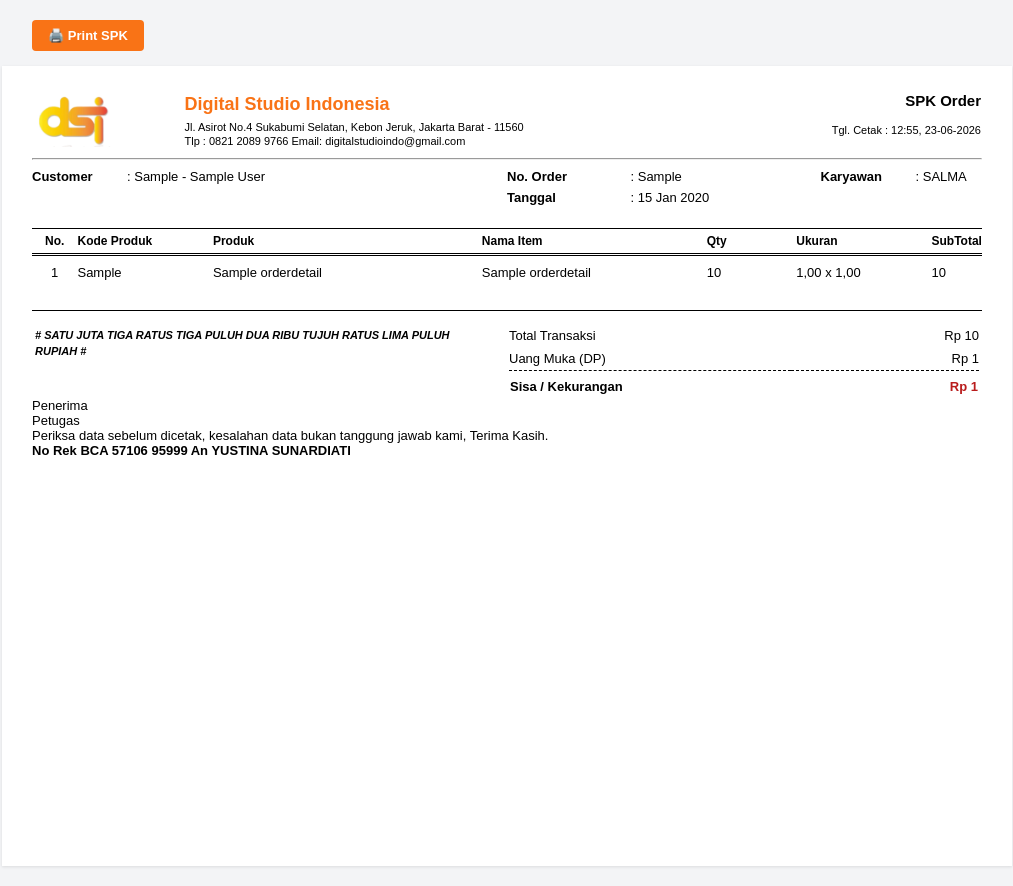
After one commit to olookdev/Software_DSI, a Django app: page /order/faktur-order/1/ in a window 1280 px wide. The commit adds this page. Shown: the whole page, without its empty margins (133-1146 px from the left). Run offline with Django 5.2, Linux system fonts and the light colour scheme; tables that the repository leaves empty hold one stand-in row (values such as "Sample post").

Commit message:
faktur order done

```diff
--- a/core/urls.py
+++ b/core/urls.py
@@ -7,7 +7,7 @@ from inventory.views import (
     tambah_jenis, hapus_stok, edit_harga_stok, tambah_arus_stok, log_arus_stok,
     edit_arus_stok, hapus_arus_stok, hapus_customer, hapus_suplier,  list_order, cari_customer, tambah_order,
     kode_order, cari_produk, get_order_items, edit_order, bayar_cicilan, ambil_harga_satuan, transaksi, hapus_transaksi, hutang,
-    home, stok_opname, hapus_stok_opname
+    home, stok_opname, hapus_stok_opname, cetak_faktur_view, update_tgl_cetak, detail_spk, faktur_order
 )
 
 urlpatterns = [
@@ -71,6 +71,8 @@ urlpatterns = [
     path('api/cari-produk/', cari_produk, name='api_cari_produk'),
     path('api/get-order-items/<int:order_id>/', get_order_items, name='get_order_items'),
     path('order/edit/<int:order_id>/', edit_order, name='edit_order_utama'),
+    path('order/edit/<int:order_id>/', edit_order, name='edit_order'),
+
 
     #piutang
     path('piutang/', piutang, name='piutang'),
@@ -79,4 +81,12 @@ urlpatterns = [
     #transaksi
     path('transaksi', transaksi, name="transaksi"),
     path('transaksi/hapus/<int:id>/', hapus_transaksi, name='hapus_transaksi'),
+
+    # faktur
+    path('order/faktur-order/<int:order_id>/', faktur_order, name='faktur_order'),
+
+    path('order/update-tgl-cetak/<int:order_id>/', update_tgl_cetak, name='update_tgl_cetak'),
+
+    # spk
+    path('order/spk/<int:order_id>/', detail_spk, name='detail_spk'),
 ]
--- /dev/null
+++ b/inventory/templates/inventory/faktur_order.html
@@ -0,0 +1,318 @@
+{% load humanize %}
+<!DOCTYPE html>
+<html lang="id">
+<head>
+    <meta charset="UTF-8">
+    <meta name="viewport" content="width=device-width, initial-scale=1.0">
+    <title>SPK Order - Digital Studio Indonesia</title>
+    <style>
+        body {
+            font-family: Arial, Helvetica, sans-serif;
+            background-color: #f3f4f6;
+            margin: 0;
+            padding: 20px;
+            color: #000000;
+            font-size: 13px;
+        }
+
+        .no-print-area {
+            max-width: 950px;
+            margin: 0 auto 15px auto;
+            display: flex;
+            justify-content: space-between;
+        }
+        .btn {
+            padding: 8px 16px;
+            border-radius: 4px;
+            font-weight: bold;
+            cursor: pointer;
+            text-decoration: none;
+            font-size: 13px;
+        }
+        .btn-kembali { background-color: #6b7280; color: white; border: none; }
+        .btn-print { background-color: #f97316; color: white; border: none; }
+
+        /* --- Container Utama Mengikuti image_63dd82.png --- */
+        .spk-paper {
+            max-width: 950px;
+            height: 750px;
+            margin: 0 auto;
+            background: #ffffff;
+            padding: 25px 30px;
+            box-shadow: 0 1px 3px rgba(0,0,0,0.1);
+        }
+
+        /* --- Kop Surat / Header --- */
+        .header-table {
+            width: 100%;
+            border-collapse: collapse;
+            margin-bottom: 5px;
+        }
+        .logo-area {
+            width: 15%;
+            vertical-align: middle;
+        }
+        .logo-placeholder {
+            font-weight: bold;
+            font-style: italic;
+            font-size: 24px;
+            color: #4b5563;
+            line-height: 1;
+        }
+        .logo-subtext {
+            font-size: 9px;
+            display: block;
+            margin-top: -2px;
+        }
+        .company-info {
+            width: 55%;
+            vertical-align: middle;
+            padding-left: 10px;
+        }
+        .company-name {
+            font-size: 18px;
+            font-weight: bold;
+            color: #f97316; /* Warna orange tipis khas Digital Studio */
+            margin: 0 0 2px 0;
+        }
+        .company-details {
+            font-size: 11px;
+            color: #000000;
+            margin: 0;
+            line-height: 1.3;
+        }
+        .right-header {
+            width: 30%;
+            text-align: right;
+            vertical-align: top;
+        }
+        .spk-title {
+            font-size: 15px;
+            font-weight: bold;
+            margin: 0 0 15px 0;
+        }
+        .tgl-cetak {
+            font-size: 11px;
+        }
+
+        /* --- Blok Informasi Data Batas Atas (Customer, No Order, dll) --- */
+        .info-section {
+            width: 100%;
+            border-collapse: collapse;
+            margin-bottom: 20px;
+        }
+        .info-section td {
+            padding: 3px 0;
+            vertical-align: top;
+        }
+        .label-bold {
+            font-weight: bold;
+            width: 80px;
+        }
+
+        /* --- Tabel Item Pekerjaan --- */
+        .main-table {
+            width: 100%;
+            border-collapse: collapse;
+            margin-top: 10px;
+        }
+        .main-table th {
+            font-weight: bold;
+            text-align: left;
+            padding: 5px 0;
+            border-top: 1px solid #000000;
+            border-bottom: 1px solid #000000;
+            font-size: 12px;
+        }
+        /* Garis ganda tipis di header sesuai gambar */
+        .border-double-bottom {
+            border-bottom: 3px double #000000 !important;
+        }
+        .main-table td {
+            padding: 8px 0;
+            vertical-align: top;
+            line-height: 1.4;
+        }
+        .item-details {
+            margin-top: 2px;
+            font-size: 11px;
+            color: #000000;
+        }
+
+        /* --- Bagian Petugas / Footer Tanda Tangan --- */
+        .footer-section {
+            width: 100%;
+            margin-top: 60px;
+            border-top: 1px solid #000000;
+            padding-top: 15px;
+        }
+        .petugas-box {
+            text-align: right;
+            padding-right: 150px;
+            font-size: 12px;
+        }
+
+        @media print {
+            body {
+                background-color: #ffffff;
+                padding: 0;
+                margin: 0;
+            }
+            .spk-paper {
+                box-shadow: none;
+                padding: 0;
+                max-width: 100%;
+            }
+            .no-print-area {
+                display: none !important;
+            }
+        }
+    </style>
+</head>
+<body>
+    <div class="no-print-area">
+        <button class="btn btn-print" onclick="window.print();">🖨️ Print SPK</button>
+    </div>
+
+    <div class="spk-paper">
+        <table class="header-table">
+            <tr>
+                <td class="logo-area" style="width: 70px; padding-right: 15px;">
+                    <img src="/static/images/logo_kecil.png" alt="Logo DSI" style="height: 55px; width: auto; object-fit: contain;">
+                </td>
+                <td class="company-info">
+                    <h1 class="company-name">Digital Studio Indonesia</h1>
+                    <p class="company-details" style="margin-top: 5px;">
+                        Jl. Asirot No.4 Sukabumi Selatan, Kebon Jeruk, Jakarta Barat - 11560<br>
+                        Tlp : 0821 2089 9766 Email: digitalstudioindo@gmail.com
+                    </p>
+                </td>
+                <td class="right-header">
+                    <div class="spk-title">SPK Order</div>
+                    <div class="tgl-cetak">
+                        Tgl. Cetak : <span id="tgl-cetak-isi">{{ tgl_cetak_sekarang|date:"H:i, d-m-Y" }}</span>
+                    </div>
+                </td>
+            </tr>
+        </table>
+
+        <hr>
+
+        <table class="info-section">
+            <tr>
+                <td class="label-bold" style="width: 10%;">Customer</td>
+                <td style="width: 40%;">: {{ order.customer }}</td>
+
+                <td class="label-bold" style="width: 13%;">No. Order</td>
+                <td style="width: 20%;">: {{ order.no_order }}</td>
+                <td class="label-bold" style="width: 10%;">Karyawan</td>
+                <td style="width: 7%;">: SALMA </td>
+            </tr>
+            <tr>
+                <td></td>
+                <td></td>
+                <td class="label-bold">Tanggal</td>
+                <td>: {{ order.tgl_order|date:"d M Y" }}</td>
+                <td></td>
+                <td></td>
+            </tr>
+        </table>
+
+        <table class="main-table">
+            <thead>
+                <tr>
+                    <th class="border-double-bottom" style="width: 5%; text-align: center;">No.</th>
+                    <th class="border-double-bottom" style="width: 15%;">Kode Produk</th>
+                    <th class="border-double-bottom" style="width: 30%;">Produk</th>
+                    <th class="border-double-bottom" style="width: 25%;">Nama Item</th>
+                    <th class="border-double-bottom" style="width: 10%;">Qty</th>
+                    <th class="border-double-bottom" style="width: 15%;">Ukuran</th>
+                    <th class="border-double-bottom" style="width: 15%;">SubTotal</th>
+                </tr>
+            </thead>
+            <tbody>
+                {% for item in order.items.all %}
+                <tr>
+                    <td style="text-align: center;">{{ forloop.counter }}</td>
+                    <td>{{ item.kode_item}}</td>
+                    <td>{{ item.nama_item }}
+                    </td>
+                    <td>{{ item.produk.nama|default:item.nama_pesanan }}</td>
+                    <td>{{ item.qty }}</td>
+                    <td>{{ item.panjang }} x {{ item.lebar }}</td>
+                    <td>{{ item.total|floatformat:"0"|intcomma }}</td>
+                </tr>
+                {% empty %}
+                <tr>
+                    <td colspan="6" style="text-align: center; color: #9ca3af; padding: 20px;">
+                        Belum ada item pekerjaan untuk order ini.
+                    </td>
+                </tr>
+                {% endfor %}
+            </tbody>
+        </table>
+
+        <table class="footer-grid" style="width: 100%; margin-top: 20px; border-top: 1px solid #000000; padding-top: 10px;">
+            <tr>
+                <td class="terbilang-box" style="font-style: italic; font-weight: bold; text-transform: uppercase; font-size: 11px; width: 50%; vertical-align: top; padding-top: 5px; padding-right: 15px; line-height: 1.4;">
+                    # SATU JUTA TIGA RATUS TIGA PULUH DUA RIBU TUJUH RATUS LIMA PULUH RUPIAH #
+                </td>
+
+                <td class="summary-box" style="width: 50%; vertical-align: top;">
+                   <table class="summary-table" style="width: 100%; border-collapse: collapse;">
+                        <tr>
+                            <td style="text-align: left; width: 60%; padding: 4px 0;">Total Transaksi</td>
+                            <td style="text-align: right; width: 40%; padding: 4px 0;">
+                                Rp {{ order.total_harga|floatformat:"0"|intcomma }}
+                            </td>
+                        </tr>
+                        <tr>
+                            <td style="text-align: left; padding: 4px 0;">Uang Muka (DP)</td>
+                            <td style="text-align: right; padding: 4px 0;">
+                                Rp {{ order.uang_muka|floatformat:"0"|intcomma }}
+                            </td>
+                        </tr>
+                        <tr style="font-weight: bold; border-top: 1px dashed #000000;">
+                            <td style="text-align: left; padding-top: 8px;">Sisa / Kekurangan</td>
+                            <td style="text-align: right; padding-top: 8px; color: #b91c1c;">
+                                Rp {{ order.sisa_bayar|floatformat:"0"|intcomma }}
+                            </td>
+                        </tr>
+                    </table>
+                </td>
+            </tr>
+        </table>
+
+        <div class="signature-section">
+            <div class="sig-block">
+                <p style="margin: 0;">Penerima</p>
+                <div class="sig-space"></div>
+            </div>
+            <div class="sig-block">
+                <p style="margin: 0;">Petugas</p>
+                <div class="sig-space"></div>
+            </div>
+        </div>
+
+        <div class="note-periksa">
+            Periksa data sebelum dicetak, kesalahan data bukan tanggung jawab kami, Terima Kasih.<br>
+            <strong>No Rek BCA 57106 95999 An YUSTINA SUNARDIATI</strong>
+        </div>
+
+    </div>
+
+    <script>
+    function cetakFaktur() {
+        const hariIni = new Date();
+        const jam = String(hariIni.getHours()).padStart(2, '0');
+        const menit = String(hariIni.getMinutes()).padStart(2, '0');
+        const dd = String(hariIni.getDate()).padStart(2, '0');
+        const mm = String(hariIni.getMonth() + 1).padStart(2, '0');
+        const yyyy = hariIni.getFullYear();
+
+        document.getElementById('tgl-cetak-isi').innerText = `${jam}:${menit}, ${dd}-${mm}-${yyyy}`;
+        window.print();
+    }
+    </script>
+</body>
+</html>
--- a/inventory/views.py
+++ b/inventory/views.py
@@ -945,13 +945,28 @@ def edit_order(request, order_id):
             customer_id = request.POST.get('id_customer_hidden')
             nama_order = request.POST.get('nama_order_utama')
             status = request.POST.get('status')
-            keterangan = request.POST.get('keterangan_utama')
+            keterangan = request.POST.get('keterangan_utama') #
             total_harga = float(request.POST.get('total_harga_all', '0').replace('.', '').replace(',', '.'))
             uang_muka = float(request.POST.get('uang_muka', '0').replace('.', '').replace(',', '.'))
+
+            items_json_data = request.POST.get('items_json')
+            total_kalkulasi_json = 0.0
+
+            if items_json_data:
+                items_list = json.loads(items_json_data)
+                for item in items_list:
+                    total_kalkulasi_json += float(item.get('total', 0))
+
+            if total_harga == 0 and total_kalkulasi_json > 0:
+                total_harga = total_kalkulasi_json
+
             sisa_bayar = total_harga - uang_muka
 
             if customer_id:
                 order_utama.customer = get_object_or_404(Customer, id=customer_id)
+
+            if nama_order:
+                order_utama.nama_order = nama_order
 
             order_utama.status = status
             order_utama.total_harga = total_harga
@@ -962,11 +977,8 @@ def edit_order(request, order_id):
 
             order_utama.save()
 
-            items_json_data = request.POST.get('items_json')
             if items_json_data:
-                items_list = json.loads(items_json_data)
                 OrderDetail.objects.filter(order_utama=order_utama).delete()
-
                 for item in items_list:
                     OrderDetail.objects.create(
                         order_utama=order_utama,
@@ -1330,10 +1342,15 @@ def cetak_faktur_view(request, order_id):
     return render(request, 'pages/cetak_faktur.html')
 
 
-@login_required
-def cetak_faktur_order_view(request, order_id):
-    return render(request, 'pages/cetak_faktur_order.html')
+#===================faktur order=====================
+def faktur_order(request, order_id):
+    order_obj = get_object_or_404(OrderUtama, id=order_id)
 
+    context = {
+        'order': order_obj,
+        'tgl_cetak_sekarang': timezone.now()
+    }
+    return render(request, 'inventory/faktur_order.html', context)
 
 #===========================spk==============================
 def detail_spk(request, order_id):
```
Also changed, not shown: inventory/templates/inventory/list_order.html (+6 -2 lines).
